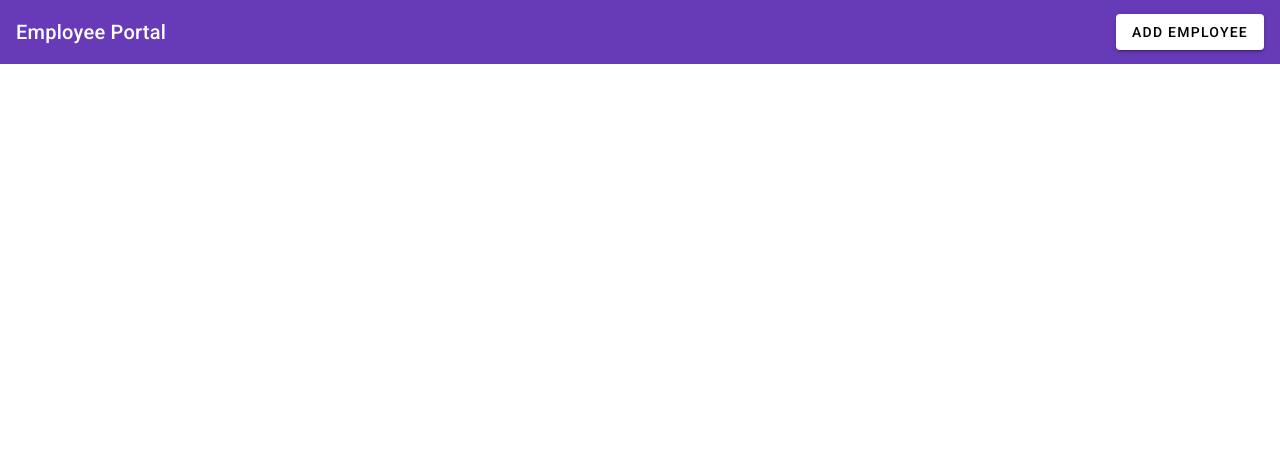
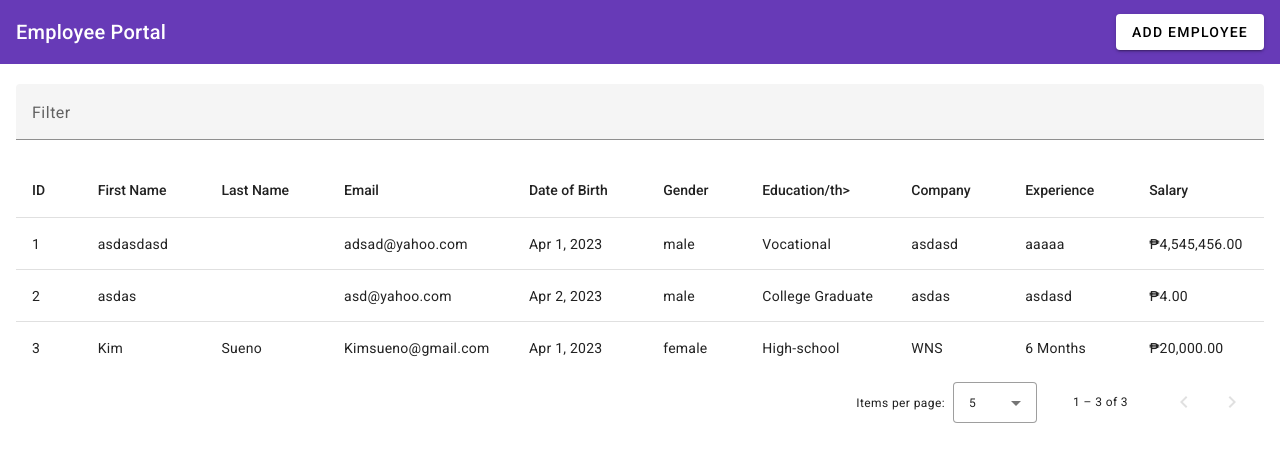
Before and after one commit to Zafe123/Angular-CRUD, an Angular app: page / in a window 1280 px wide. Shown: the top 462 px of the page. Built offline with nearby package versions, Linux system fonts and the light colour scheme; data requests are answered from the project's data file.

Commit message:
3rd commit

```diff
--- /dev/null
+++ b/db.json
@@ -0,0 +1,57 @@
+{
+  "posts": [
+    {
+      "id": 1,
+      "title": "json-server",
+      "author": "typicode"
+    }
+  ],
+  "comments": [
+    {
+      "id": 1,
+      "body": "some comment",
+      "postId": 1
+    }
+  ],
+  "profile": {
+    "name": "typicode"
+  },
+  "employees": [
+    {
+      "firstName": "asdasdasd",
+      "lasttName": "adssadasd",
+      "email": "adsad@yahoo.com",
+      "dob": "2023-04-01T16:00:00.000Z",
+      "gender": "male",
+      "education": "Vocational",
+      "company": "asdasd",
+      "experience": "aaaaa",
+      "salary": 4545456,
+      "id": 1
+    },
+    {
+      "firstName": "asdas",
+      "lasttName": "dasdas",
+      "email": "asd@yahoo.com",
+      "dob": "2023-04-02T16:00:00.000Z",
+      "gender": "male",
+      "education": "College Graduate",
+      "company": "asdas",
+      "experience": "asdasd",
+      "salary": 4,
+      "id": 2
+    },
+    {
+      "firstName": "Kim",
+      "lastName": "Sueno",
+      "email": "Kimsueno@gmail.com",
+      "dob": "2023-04-01T16:00:00.000Z",
+      "gender": "female",
+      "education": "High-school",
+      "company": "WNS",
+      "experience": "6 Months",
+      "salary": 20000,
+      "id": 3
+    }
+  ]
+}
--- a/src/app/app.component.html
+++ b/src/app/app.component.html
@@ -5,3 +5,87 @@
     ADD EMPLOYEE
   </button>
 </mat-toolbar>
+
+
+<div class="main-body">
+  <mat-form-field>
+    <mat-label>Filter</mat-label>
+    <input matInput (keyup)="applyFilter($event)" placeholder="Ex. Mia" #input>
+  </mat-form-field>
+
+  <div class="table-container">
+    <table mat-table [dataSource]="dataSource" matSort>
+
+      <!-- ID Column -->
+      <ng-container matColumnDef="id">
+        <th mat-header-cell *matHeaderCellDef mat-sort-header> ID </th>
+        <td mat-cell *matCellDef="let row"> {{row.id}} </td>
+      </ng-container>
+
+      <!-- First Name Column -->
+      <ng-container matColumnDef="firstName">
+        <th mat-header-cell *matHeaderCellDef mat-sort-header> First Name </th>
+        <td mat-cell *matCellDef="let row"> {{row.firstName}}</td>
+      </ng-container>
+
+      <!-- Last Name Column -->
+      <ng-container matColumnDef="lastName">
+        <th mat-header-cell *matHeaderCellDef mat-sort-header> Last Name </th>
+        <td mat-cell *matCellDef="let row"> {{row.lastName}}</td>
+      </ng-container>
+
+      <!-- Email Column -->
+      <ng-container matColumnDef="email">
+        <th mat-header-cell *matHeaderCellDef mat-sort-header> Email </th>
+        <td mat-cell *matCellDef="let row"> {{row.email}}</td>
+      </ng-container>
+
+      <!-- DOB Column -->
+      <ng-container matColumnDef="dob">
+        <th mat-header-cell *matHeaderCellDef mat-sort-header> Date of Birth </th>
+        <td mat-cell *matCellDef="let row"> {{row.dob | date }}</td>
+      </ng-container>
+
+      <!-- Gender Column -->
+      <ng-container matColumnDef="gender">
+        <th mat-header-cell *matHeaderCellDef mat-sort-header> Gender </th>
+        <td mat-cell *matCellDef="let row"> {{row.gender}}</td>
+      </ng-container>
+
+      <!-- Education Column -->
+      <ng-container matColumnDef="education">
+        <th mat-header-cell *matHeaderCellDef mat-sort-header> Education/th>
+        <td mat-cell *matCellDef="let row"> {{row.education}}</td>
+      </ng-container>
+
+      <!-- Company Column -->
+      <ng-container matColumnDef="company">
+        <th mat-header-cell *matHeaderCellDef mat-sort-header> Company </th>
+        <td mat-cell *matCellDef="let row"> {{row.company}}</td>
+      </ng-container>
+
+      <!-- Experience Column -->
+      <ng-container matColumnDef="experience">
+        <th mat-header-cell *matHeaderCellDef mat-sort-header> Experience </th>
+        <td mat-cell *matCellDef="let row"> {{row.experience}}</td>
+      </ng-container>
+
+      <!-- Salary Column -->
+      <ng-container matColumnDef="salary">
+        <th mat-header-cell *matHeaderCellDef mat-sort-header> Salary </th>
+        <td mat-cell *matCellDef="let row"> {{row.salary | currency:'PHP'}}</td>
+      </ng-container>
+
+
+      <tr mat-header-row *matHeaderRowDef="displayedColumns"></tr>
+      <tr mat-row *matRowDef="let row; columns: displayedColumns;"></tr>
+
+      <!-- Row shown when there is no matching data. -->
+      <tr class="mat-row" *matNoDataRow>
+        <td class="mat-cell" colspan="4">No data matching the filter "{{input.value}}"</td>
+      </tr>
+    </table>
+
+    <mat-paginator [pageSizeOptions]="[5, 10, 25, 100]" aria-label="Select page of users"></mat-paginator>
+  </div>
+</div>
--- a/src/app/app.component.scss
+++ b/src/app/app.component.scss
@@ -2,8 +2,13 @@
     flex: 1 1 auto;
 }
 
-:host {
-    display: flex;
-    flex-direction: column;
-    align-items: flex-start;
+
+.main-body {
+    padding-top: 20px;
+    max-width: 1248px;
+    margin: 0 auto;
+
+    mat-form-field {
+        width: 100%;
+    }
 }
--- a/src/app/app.component.ts
+++ b/src/app/app.component.ts
@@ -1,21 +1,55 @@
-import { Component } from '@angular/core';
+import { Component, ViewChild } from '@angular/core';
 import { MatDialog } from '@angular/material/dialog';
 import { EmpAddEditComponent } from './emp-add-edit/emp-add-edit.component';
+import { EmployeeService } from './services/employee.service';
+import { OnInit } from '@angular/core';
+import { MatPaginator } from '@angular/material/paginator';
+import { MatSort } from '@angular/material/sort';
+import { MatTableDataSource } from '@angular/material/table';
 
 @Component({
   selector: 'app-root',
   templateUrl: './app.component.html',
   styleUrls: ['./app.component.scss']
 })
-export class AppComponent {
-  title = 'my-app';
+export class AppComponent implements OnInit {
+
+  displayedColumns: string[] = ['id', 'firstName', 'lastName', 'email', 'dob', 'gender', 'education', 'company', 'experience', 'salary',];
+  dataSource!: MatTableDataSource<any>;
+
+  @ViewChild(MatPaginator) paginator!: MatPaginator;
+  @ViewChild(MatSort) sort!: MatSort;
+
+  constructor(private _dialog: MatDialog, private _empService: EmployeeService) { }
 
 
-  constructor(private _dialog: MatDialog) { }
+  ngOnInit(): void {
+    this.getEmployeeList();
+  }
 
   openAddEditEmpForm() {
     this._dialog.open(EmpAddEditComponent)
   }
 
+  getEmployeeList() {
+    this._empService.getEmployeeList().subscribe({
+      next: (res) => {
+        this.dataSource = new MatTableDataSource(res);
+        this.dataSource.sort = this.sort;
+        this.dataSource.paginator = this.paginator;
+
+      },
+      error: console.log
+    })
+  }
+
+  applyFilter(event: Event) {
+    const filterValue = (event.target as HTMLInputElement).value;
+    this.dataSource.filter = filterValue.trim().toLowerCase();
+
+    if (this.dataSource.paginator) {
+      this.dataSource.paginator.firstPage();
+    }
+  }
 
 }
--- a/src/app/emp-add-edit/emp-add-edit.component.html
+++ b/src/app/emp-add-edit/emp-add-edit.component.html
@@ -3,6 +3,9 @@
 </div>
 <form [formGroup]="empForm" (ngSubmit)="onFormSubmit()">
     <div mat-dialog-content class="content">
+        <button class="closeButton" mat-icon-button (click)="closeForm()">
+            <mat-icon>close</mat-icon>
+        </button>
         <div class="row">
             <mat-form-field appearance="outline">
                 <mat-label>First Name</mat-label>
@@ -10,7 +13,7 @@
             </mat-form-field>
             <mat-form-field appearance="outline">
                 <mat-label>Last Name</mat-label>
-                <input matInput placeholder="Ex. Doe" formControlName="lasttName" required>
+                <input matInput placeholder="Ex. Doe" formControlName="lastName" required>
             </mat-form-field>
         </div>
         <div class="row">
@@ -61,8 +64,7 @@
         </div>
     </div>
     <div mat-dialog-actions class="action">
-        <button mat-raised-button>Cancel</button>
+        <button mat-raised-button type="reset">Clear</button>
         <button mat-raised-button color="accent" type="submit">Save</button>
-
     </div>
 </form>
--- a/src/app/emp-add-edit/emp-add-edit.component.scss
+++ b/src/app/emp-add-edit/emp-add-edit.component.scss
@@ -18,3 +18,9 @@
         flex: 1;
     }
 }
+
+.closeButton {
+    position: absolute;
+    top: 1rem;
+    right: 1rem;
+}
--- a/src/app/emp-add-edit/emp-add-edit.component.ts
+++ b/src/app/emp-add-edit/emp-add-edit.component.ts
@@ -1,5 +1,7 @@
 import { Component } from '@angular/core';
 import { FormBuilder, FormGroup, FormControl } from '@angular/forms';
+import { EmployeeService } from '../services/employee.service';
+import { DialogRef } from '@angular/cdk/dialog';
 
 @Component({
   selector: 'app-emp-add-edit',
@@ -19,10 +21,10 @@ export class EmpAddEditComponent {
 
   empForm: FormGroup;
 
-  constructor(private _fb: FormBuilder) {
+  constructor(private _fb: FormBuilder, private _empService: EmployeeService, private _dialogRef: DialogRef<EmpAddEditComponent>) {
     this.empForm = this._fb.group({
       firstName: '',
-      lasttName: '',
+      lastName: '',
       email: '',
       dob: '',
       gender: '',
@@ -35,11 +37,21 @@ export class EmpAddEditComponent {
   }
   onFormSubmit() {
     if (this.empForm.valid) {
-      console.log(this.empForm.value);
+      this._empService.addEmployee(this.empForm.value).subscribe({
+        next: (val: any) => {
+          alert('Employee added successfully');
+          this._dialogRef.close();
+        },
+        error: (err) => {
+          console.error(err)
+        }
+      })
     }
   }
 
-
+  closeForm() {
+    this._dialogRef.close();
+  }
 
 
 }
--- /dev/null
+++ b/src/app/services/employee.service.ts
@@ -0,0 +1,19 @@
+import { HttpClient } from '@angular/common/http';
+import { Injectable } from '@angular/core';
+import { Observable } from 'rxjs';
+
+@Injectable({
+  providedIn: 'root'
+})
+export class EmployeeService {
+
+  constructor(private _http: HttpClient) { }
+
+  addEmployee(data: any): Observable<any> {
+    return this._http.post('http://localhost:3000/employees', data);
+  }
+
+  getEmployeeList(): Observable<any> {
+    return this._http.get('http://localhost:3000/employees');
+  }
+}
```
Also changed, not shown: src/app/app.module.ts (+9 -0 lines), package.json (line endings or trailing spaces), 1 other file (tests, documents, lock files or other folders).
